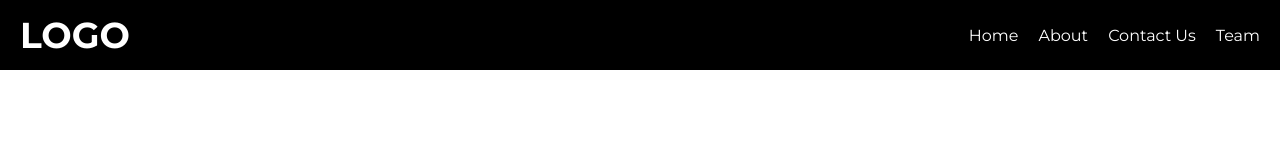
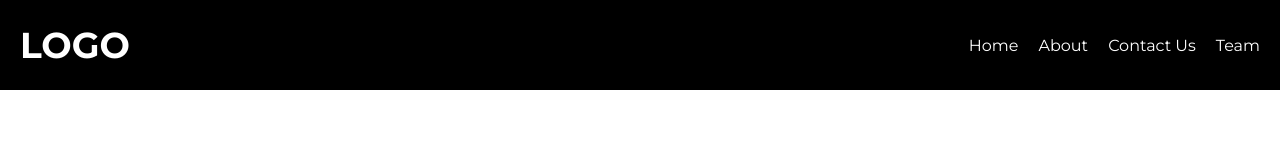
Before and after one commit to SametAydinhan/pausiber-fe-workshop, a plain HTML site: page index.html in a window 1280 px wide. Drawn offline with Linux system fonts and the light colour scheme.

Commit message:
refactor(style.css): change navbar height

```diff
--- a/style.css
+++ b/style.css
@@ -17,7 +17,7 @@ a {
   color: inherit;
 }
 nav {
-  height: 70px;
+  height: 90px;
   width: 100%;
   background-color: #000;
   color: white;
@@ -27,7 +27,8 @@ nav {
   padding: 0 20px;
 }
 main {
-  height: calc(100% - 70px);
+  height: calc(100% - 90px);
+  width: 100%;
 }
 .logo-container {
   font-size: 36px;
```
